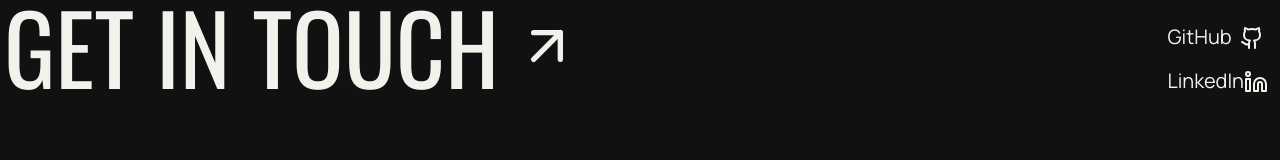
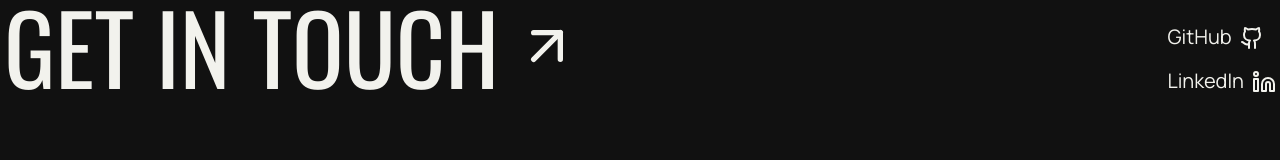
Before and after one commit to babaj301/my-portfolio, a React (Vite) app: page / in a window 1280 px wide. Shown: the part 4383-4543 px from the top of the page. Built offline with nearby package versions, Linux system fonts and the light colour scheme.

Commit message:
fix: adjust margin of LinkedIn icon in Footer component for improved layout

```diff
--- a/src/components/Footer.jsx
+++ b/src/components/Footer.jsx
@@ -49,7 +49,7 @@ export default function Footer() {
             >
 
               LinkedIn
-               <LucideLinkedin size={24} className="inline-block mr-2" />
+               <LucideLinkedin size={24} className="inline-block ml-2" />
             </a>
           </div>
         </div>
```
